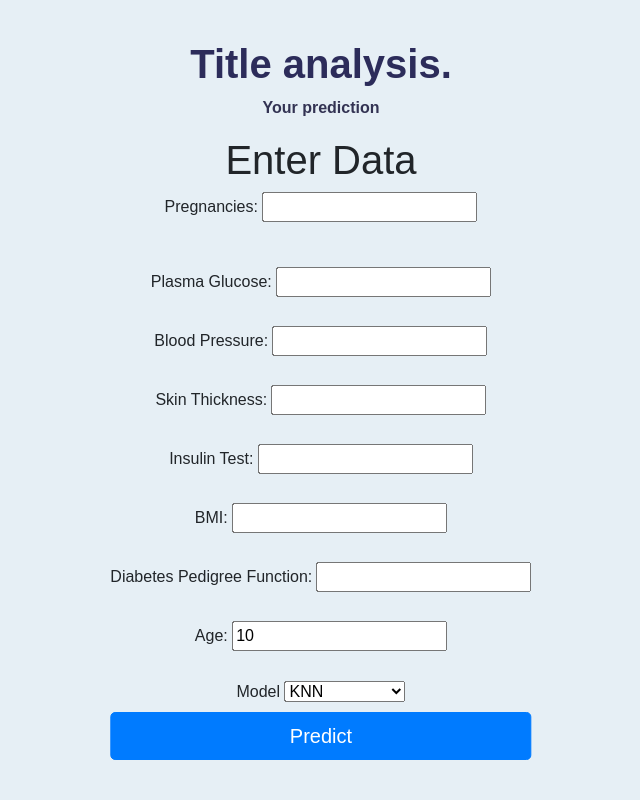
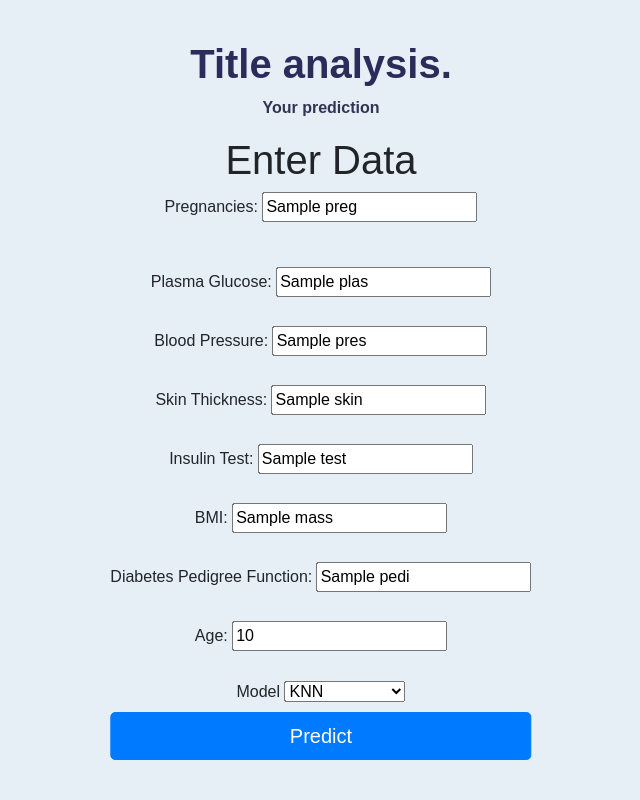
Before and after one commit to hassanoubrahim/flask, a Flask app: template templates/home.html in a window 1280 px wide. Shown: the whole page, without its empty margins (319-959 px from the left). Run offline with Flask 3, Linux system fonts and the light colour scheme; the template is opened without the code that fills it: most values are stand-ins (such as "Sample title", 1, 10 or a date in 2020); some libraries are stand-ins or nearby versions.

Commit message:
Update home.html

```diff
--- a/templates/home.html
+++ b/templates/home.html
@@ -49,35 +49,35 @@
     <form action="predict" method="POST">
       <div class="form-group">
         <label class='form' for="preg">Pregnancies:</label>
-        <input type="number" id="preg" name="preg" required value="{{data['preg'] if data }}"><br><br>
+        <input type="text" id="preg" name="preg" required value="{{data['preg'] if data }}"><br><br>
       </div>
       <div>
         <label for="plas">Plasma Glucose:</label>
-        <input type="number" id="plas" name="plas" required value="{{data['plas'] if data }}"><br><br>
+        <input type="text" id="plas" name="plas" required value="{{data['plas'] if data }}"><br><br>
       </div>
       <div>
         <label for="pres">Blood Pressure:</label>
-        <input type="number" id="pres" name="pres" required value="{{data['pres'] if data }}"><br><br>
+        <input type="text" id="pres" name="pres" required value="{{data['pres'] if data }}"><br><br>
       </div>
       <div>
         <label for="skin">Skin Thickness:</label>
-        <input type="number" id="skin" name="skin" required value="{{data['skin'] if data }}"><br><br>
+        <input type="text" id="skin" name="skin" required value="{{data['skin'] if data }}"><br><br>
       </div>
       <div>
         <label for="test">Insulin Test:</label>
-        <input type="number" id="test" name="test" required value="{{data['test'] if data }}"><br><br>
+        <input type="text" id="test" name="test" required value="{{data['test'] if data }}"><br><br>
       </div>
       <div>
         <label for="mass">BMI:</label>
-        <input type="number" id="mass" name="mass" required value="{{data['mass'] if data }}"><br><br>
+        <input type="text" id="mass" name="mass" required value="{{data['mass'] if data }}"><br><br>
       </div>
       <div>
         <label for="pedi">Diabetes Pedigree Function:</label>
-        <input type="number" step="0.001" id="pedi" name="pedi" required value="{{data['pedi'] if data }}"><br><br>
+        <input type="text" step="0.001" id="pedi" name="pedi" required value="{{data['pedi'] if data }}"><br><br>
       </div>
       <div>
         <label for="age">Age:</label>
-        <input type="number" id="age" name="age" required value="{{data['age'] if data }}"><br><br>
+        <input type="text" id="age" name="age" required value="{{data['age'] if data }}"><br><br>
       </div>
       <div class="div">
         <label for="model">Model</label>
```
